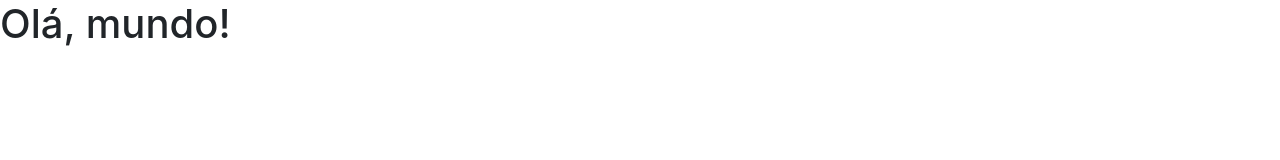
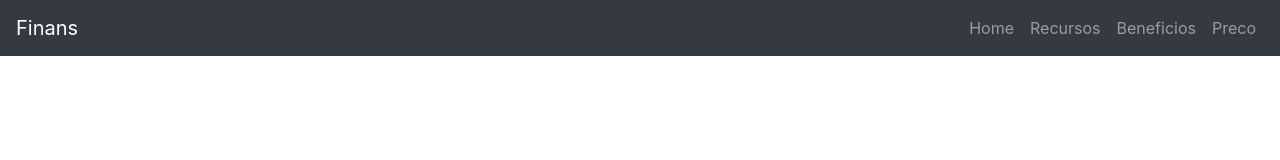
Before and after one commit to Jessika-souza/Bootstrap-project, a plain HTML site: page index.html in a window 1280 px wide. Drawn offline with nearby package versions, Linux system fonts and the light colour scheme; files that its build step writes are made by us from their sources.

Commit message:
navbar done

```diff
--- /dev/null
+++ b/finans/css/estilo.css
@@ -0,0 +1,4 @@
+#home {
+	background: #ffc107;
+	color: white;
+}
--- a/index.html
+++ b/index.html
@@ -11,10 +11,38 @@
     <!--Font Awesome-->
     <script src="https://kit.fontawesome.com/4b02408238.js" crossorigin="anonymous"></script>
 
-    <title>Olá, mundo!</title>
+    <!--Estilo customizado-->
+    <link rel="stylesheet" type="text/css" href="css/estilo.css">
+
+    <title>Finans - financas pessoais</title>
   </head>
+    <nav class="navbar navbar-expand-sm navbar-dark bg-dark">
+
+        <a href="" class="navbar-brand">Finans</a>
+
+        <button class="navbar-toggler" data-toggle="collapse" data-target="#nav-target">
+            <span class="navbar-toggler-icon"></span>
+        </button>
+
+        <div class="collapse navbar-collapse" id="nav-target">
+            <ul class="navbar-nav ml-auto">
+                <li class="nav-item">
+                    <a href="" class="nav-link">Home</a>
+                </li>
+                <li class="nav-item">
+                    <a href="" class="nav-link">Recursos</a>
+                </li>
+                <li class="nav-item">
+                    <a href="" class="nav-link">Beneficios</a>
+                </li>
+                <li class="nav-item">
+                    <a href="" class="nav-link">Preco</a>
+                </li>
+            </ul>
+        </div>
+    </nav>
   <body>
-    <h1>Olá, mundo!</h1>
+
 
     <!-- JavaScript (Opcional) -->
     <!-- jQuery primeiro, depois Popper.js, depois Bootstrap JS -->
```
Also changed, not shown: finans/img/capa-mulher.png (added), finans/img/economize.png (added), finans/img/facil.png (added), finans/img/juros.png (added), finans/img/logo.png (added), finans/img/saiba.png (added), finans/img/suporte.png (added), 2 other files.
